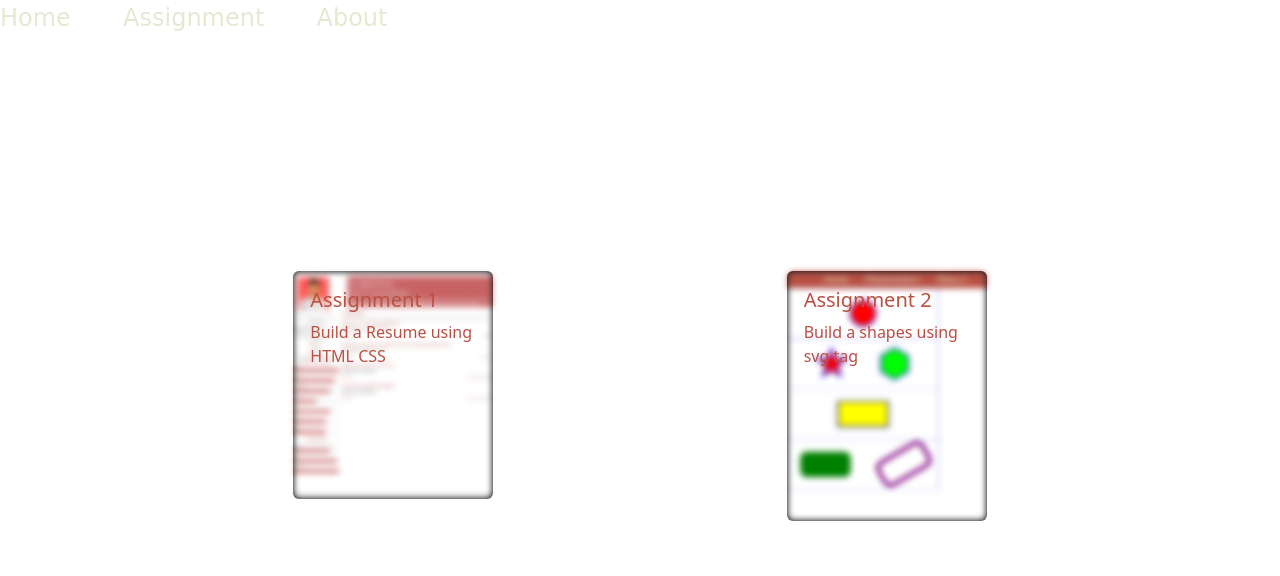
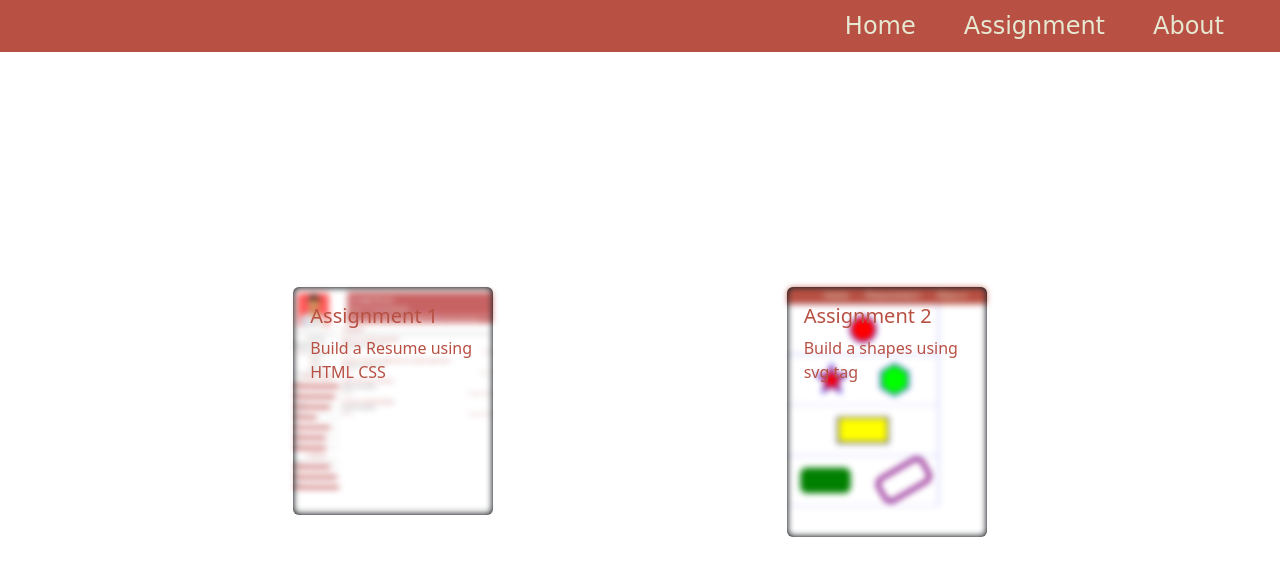
Before and after one commit to OmkarParhad88/assignments, a plain HTML site: page index.html in a window 1280 px wide. Drawn offline with nearby package versions, Linux system fonts and the light colour scheme; a web font is replaced by a local one.

Commit message:
Update style.css

```diff
--- a/style.css
+++ b/style.css
@@ -16,7 +16,7 @@ font-family: 'Roboto Slab', serif;
   color: #b85043;
 }
 
-nav {
+navbar {
   display: flex;
   width: 100%;
   padding: 0.5rem;
```
